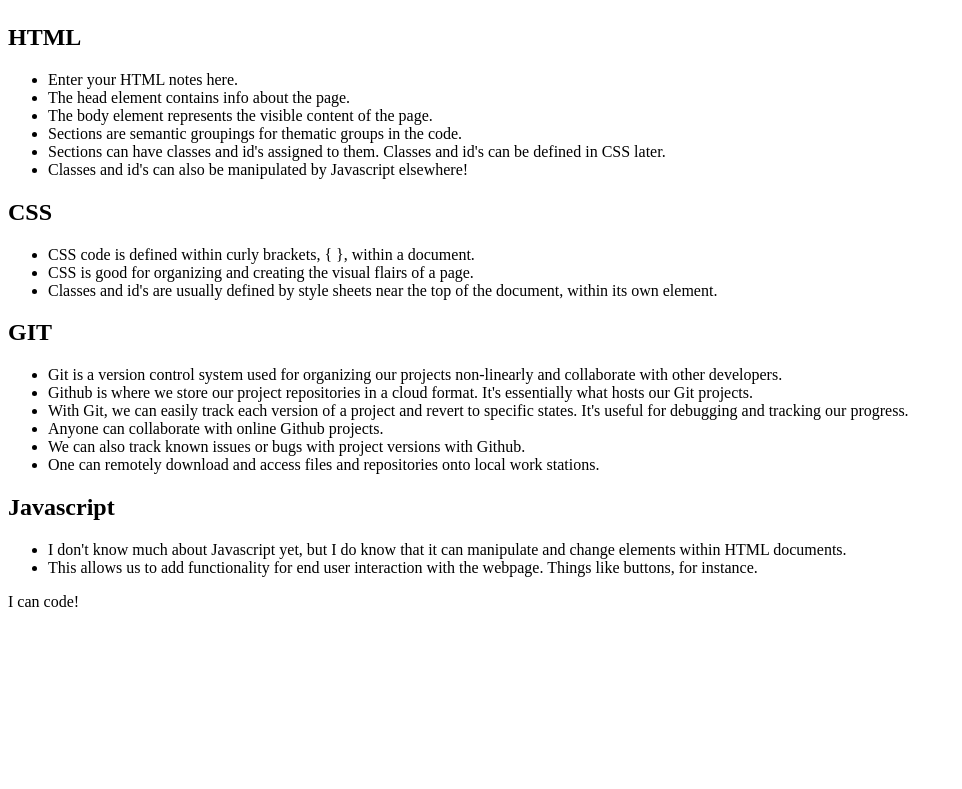
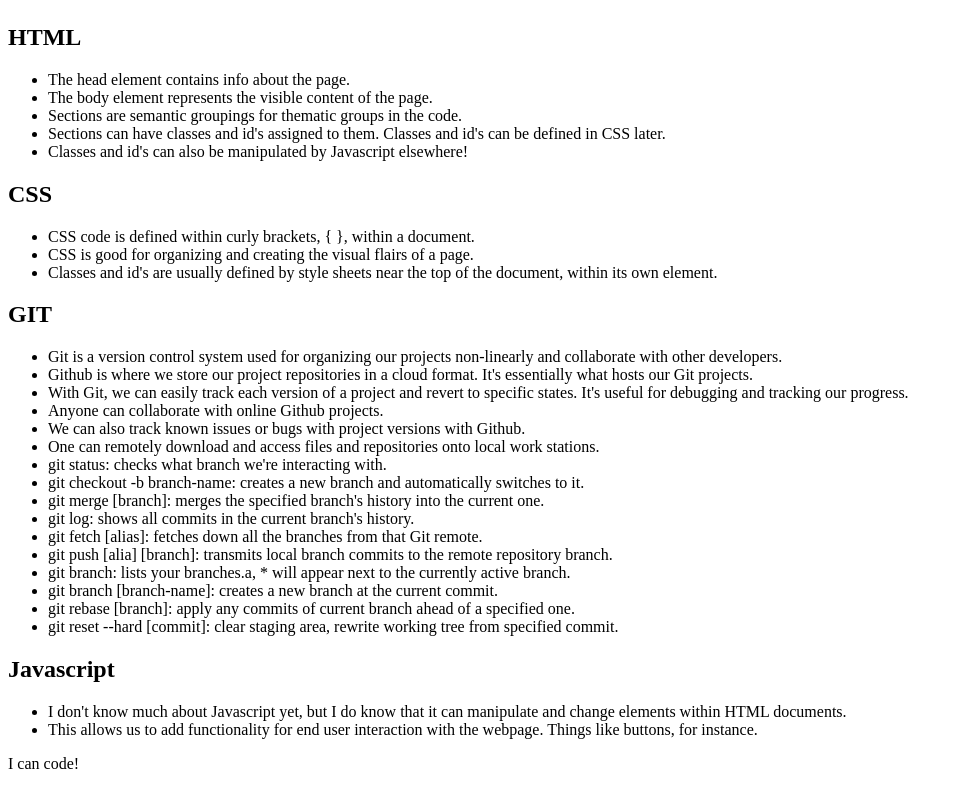
Before and after one commit to Shrcker/prework-study-guide, a plain HTML site: page prework-study-guide/index.html in a window 1280 px wide. Shown: the part 856-1645 px from the top of the page, without its empty margins (0-962 px from the left). Before the commit the page ends 1483 px from the top, so only its background shows below. Drawn offline with Linux system fonts and the light colour scheme.

Commit message:
Appended more Git notes.

```diff
--- a/prework-study-guide/index.html
+++ b/prework-study-guide/index.html
@@ -15,7 +15,6 @@
       <section class="card" id="html-section">
         <h2>HTML</h2>
         <ul>
-          <li>Enter your HTML notes here.</li>
           <li>The head element contains info about the page.</li>
           <li>The body element represents the visible content of the page.</li>
           <li>Sections are semantic groupings for thematic groups in the code.</li>
@@ -40,6 +39,16 @@
           <li>Anyone can collaborate with online Github projects.</li>
           <li>We can also track known issues or bugs with project versions with Github.</li>
           <li>One can remotely download and access files and repositories onto local work stations.</li>
+          <li>git status: checks what branch we're interacting with.</li>
+          <li>git checkout -b branch-name: creates a new branch and automatically switches to it.</li>
+          <li>git merge [branch]: merges the specified branch's history into the current one.</li>
+          <li>git log: shows all commits in the current branch's history.</li>
+          <li>git fetch [alias]: fetches down all the branches from that Git remote.</li>
+          <li>git push [alia] [branch]: transmits local branch commits to the remote repository branch.</li>
+          <li>git branch: lists your branches.a, * will appear next to the currently active branch.</li>
+          <li>git branch [branch-name]: creates a new branch at the current commit.</li>
+          <li>git rebase [branch]: apply any commits of current branch ahead of a specified one.</li>
+          <li>git reset --hard [commit]: clear staging area, rewrite working tree from specified commit.</li>
         </ul>
       </section>
       <section class="card" id="javascript-section">
```
